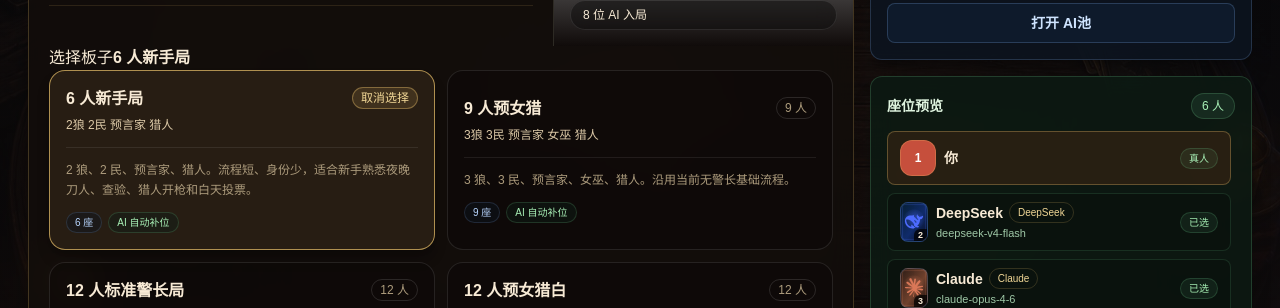
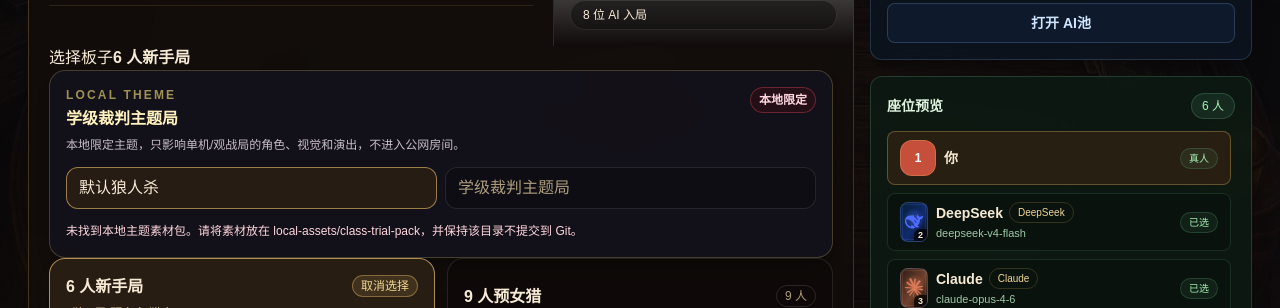
Before and after one commit to MaQinglin-665/ai-werewolf, a Next.js app: page / in a window 1280 px wide. Shown: the part 284-592 px from the top of the page. Built offline with nearby package versions, Linux system fonts and the light colour scheme; grey boxes are pictures that could not be loaded.

Commit message:
feat: add class trial theme entry

```diff
--- a/src/components/GameClient.tsx
+++ b/src/components/GameClient.tsx
@@ -67,6 +67,13 @@ import {
   loadGameView,
   submitGameCommand,
 } from "./game/gameClientRequests";
+import {
+  CLASS_TRIAL_THEME_MODE_STORAGE_KEY,
+  getClassTrialPackStatus,
+  parseClassTrialThemeMode,
+  type ClassTrialPackManifest,
+  type ClassTrialThemeMode,
+} from "./game/classTrialTheme";
 import type { IdiotRevealCue, PhaseCurtainCue } from "./game/GamePanels";
 import { buildLandingLineupPreview } from "./game/landingLineupPreview";
 import { MobileGameTable } from "./game/MobileGameTable";
@@ -134,6 +141,8 @@ export function GameClient() {
   const [aiLlmSecrets, setAiLlmSecrets] = useState<AiFriendLlmSecretMap>({});
   const [selectedAiFriendIds, setSelectedAiFriendIds] = useState<string[]>(getDefaultSelectedAiFriendIds);
   const [aiRuntimeMode, setAiRuntimeMode] = useState<AiRuntimeMode>("mock");
+  const [classTrialThemeMode, setClassTrialThemeMode] = useState<ClassTrialThemeMode>("default");
+  const [classTrialPackManifest, setClassTrialPackManifest] = useState<ClassTrialPackManifest | undefined>();
   const [loading, setLoading] = useState(false);
   const [error, setError] = useState<string | null>(null);
   const [roleIntroGameId, setRoleIntroGameId] = useState<string | null>(null);
@@ -197,6 +206,7 @@ export function GameClient() {
       }),
     [humanSeatMode, selectedAiFriends, selectedBoard?.seatCount, selectedHumanSeatId],
   );
+  const classTrialPackStatus = useMemo(() => getClassTrialPackStatus(classTrialPackManifest), [classTrialPackManifest]);
 
   const selectBoard = useCallback(
     (boardId: string) => {
@@ -243,8 +253,24 @@ export function GameClient() {
       setAiLlmSecrets(readStoredAiFriendLlmSecrets());
       setSelectedAiFriendIds(readStoredSelectedAiFriendIds());
       setAiRuntimeMode(readStoredAiRuntimeMode());
+      setClassTrialThemeMode(parseClassTrialThemeMode(window.localStorage.getItem(CLASS_TRIAL_THEME_MODE_STORAGE_KEY)));
     }, 0);
     return () => window.clearTimeout(timer);
+  }, []);
+
+  useEffect(() => {
+    let cancelled = false;
+    void fetch("/class-trial-pack/manifest.json")
+      .then((response) => (response.ok ? response.json() : undefined))
+      .then((manifest: ClassTrialPackManifest | undefined) => {
+        if (!cancelled) setClassTrialPackManifest(manifest);
+      })
+      .catch(() => {
+        if (!cancelled) setClassTrialPackManifest(undefined);
+      });
+    return () => {
+      cancelled = true;
+    };
   }, []);
 
   useEffect(() => {
@@ -354,6 +380,11 @@ export function GameClient() {
       return next;
     });
   }, [stopAiSpeechAudio]);
+
+  const selectClassTrialThemeMode = useCallback((mode: ClassTrialThemeMode) => {
+    setClassTrialThemeMode(mode);
+    window.localStorage.setItem(CLASS_TRIAL_THEME_MODE_STORAGE_KEY, mode);
+  }, []);
 
   const playHostAudioCue = useCallback(
     async (cue: HostAudioCue, runId: number) => {
@@ -916,6 +947,10 @@ export function GameClient() {
             recentGameIds={recentGameIds}
             onLoadGame={loadGameById}
             onStartGame={() => startGame(selectedBoardId ?? undefined)}
+            classTrialThemeMode={classTrialThemeMode}
+            classTrialPackAvailable={classTrialPackStatus.available}
+            classTrialPackMessage={classTrialPackStatus.message}
+            onSelectClassTrialThemeMode={selectClassTrialThemeMode}
           />
         ) : (
           <div className="grid flex-1 gap-4">
--- a/src/components/game/LandingPanel.tsx
+++ b/src/components/game/LandingPanel.tsx
@@ -2,6 +2,7 @@
 
 import Link from "next/link";
 import type { AiLineupPreviewItem, BoardOption, HumanSeatMode } from "./clientTypes";
+import type { ClassTrialThemeMode } from "./classTrialTheme";
 import { StatusPill } from "./PanelPrimitives";
 import {
   buildMobileLobbySeatIds,
@@ -28,6 +29,10 @@ export function LandingPanel({
   recentGameIds,
   onLoadGame,
   onStartGame,
+  classTrialThemeMode = "default",
+  classTrialPackAvailable = false,
+  classTrialPackMessage = "未找到本地主题素材包。请将素材放在 local-assets/class-trial-pack，并保持该目录不提交到 Git。",
+  onSelectClassTrialThemeMode = () => undefined,
 }: {
   loading: boolean;
   boards: BoardOption[];
@@ -44,6 +49,10 @@ export function LandingPanel({
   recentGameIds: string[];
   onLoadGame: (gameId: string) => Promise<void>;
   onStartGame: () => Promise<void>;
+  classTrialThemeMode?: ClassTrialThemeMode;
+  classTrialPackAvailable?: boolean;
+  classTrialPackMessage?: string;
+  onSelectClassTrialThemeMode?: (mode: ClassTrialThemeMode) => void;
 }) {
   const selectedBoard = selectedBoardId ? boards.find((board) => board.id === selectedBoardId) : undefined;
   const humanModeLabel = !selectedBoard
@@ -143,6 +152,51 @@ export function LandingPanel({
                 AI阵容 {selectedAiFriendCount}位 ›
               </Link>
             </div>
+            <section className="class-trial-mode-card rounded-2xl border border-[#d8c36d]/26 bg-[#14131d]/78 p-4 shadow-lg shadow-black/20">
+              <div className="flex flex-wrap items-start justify-between gap-3">
+                <div>
+                  <div className="text-xs font-semibold uppercase tracking-[0.18em] text-[#d8c36d]/72">Local Theme</div>
+                  <h3 className="mt-1 text-base font-semibold text-[#fff2be]">学级裁判主题局</h3>
+                  <p className="mt-1 text-xs leading-5 text-[#c9bec7]">
+                    本地限定主题，只影响单机/观战局的角色、视觉和演出，不进入公网房间。
+                  </p>
+                </div>
+                <span className="rounded-full border border-[#f04b67]/35 bg-[#2d1018]/70 px-2 py-1 text-xs font-semibold text-[#ffd6dd]">
+                  本地限定
+                </span>
+              </div>
+              <div className="mt-3 grid gap-2 sm:grid-cols-2">
+                <button
+                  type="button"
+                  aria-pressed={classTrialThemeMode === "default"}
+                  onClick={() => onSelectClassTrialThemeMode("default")}
+                  className={[
+                    "rounded-xl border px-3 py-2 text-left text-xs transition",
+                    classTrialThemeMode === "default"
+                      ? "border-[#f1c76e]/58 bg-[#2c2015]/80 text-[#f7ead5]"
+                      : "border-white/10 bg-black/18 text-[#ad9c7d] hover:border-[#f1c76e]/35",
+                  ].join(" ")}
+                >
+                  默认狼人杀
+                </button>
+                <button
+                  type="button"
+                  aria-pressed={classTrialThemeMode === "class-trial"}
+                  onClick={() => onSelectClassTrialThemeMode("class-trial")}
+                  className={[
+                    "rounded-xl border px-3 py-2 text-left text-xs transition",
+                    classTrialThemeMode === "class-trial"
+                      ? "border-[#d8c36d]/72 bg-[#2b2534]/88 text-[#fff2be]"
+                      : "border-white/10 bg-black/18 text-[#ad9c7d] hover:border-[#d8c36d]/45",
+                  ].join(" ")}
+                >
+                  学级裁判主题局
+                </button>
+              </div>
+              <p className={["mt-3 text-xs leading-5", classTrialPackAvailable ? "text-[#a8f0b6]" : "text-[#ffd6dd]"].join(" ")}>
+                {classTrialPackMessage}
+              </p>
+            </section>
             <div className="mobile-board-strip grid gap-3 md:grid-cols-2">
               {boards.map((board) => {
                 const selected = selectedBoardId === board.id;
```
Also changed, not shown: 1 other file (tests, documents, lock files or other folders).
